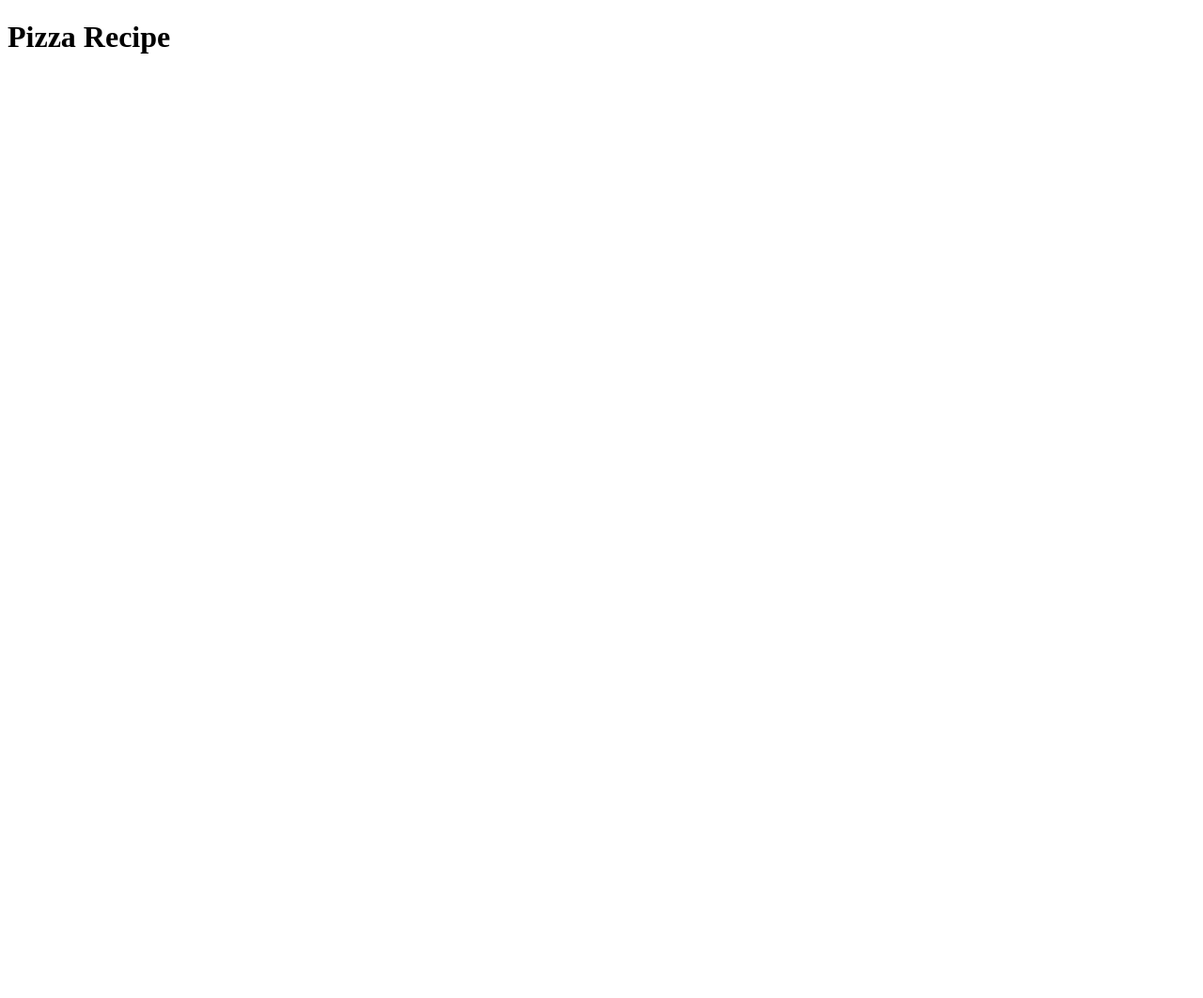
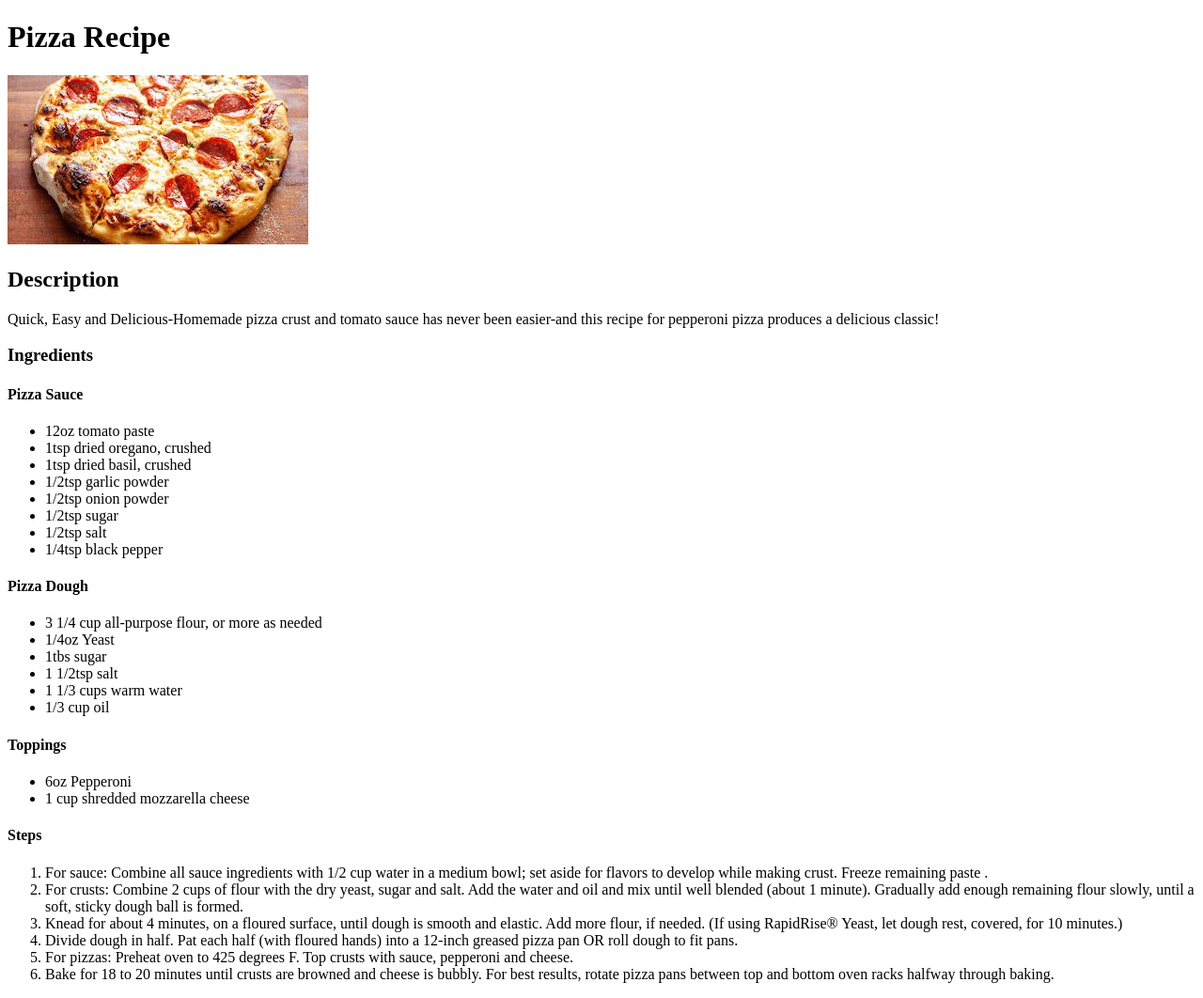
Before and after one commit to Baelhorne/odin-recipes, a plain HTML site: page recipes/pizza.html in a window 1280 px wide. Shown: the whole page at 94% size. Before the commit the page ends 800 px from the top, so only its background shows below. Drawn offline with Linux system fonts and the light colour scheme.

Commit message:
pizza recipe

```diff
--- a/recipes/pizza.html
+++ b/recipes/pizza.html
@@ -1,12 +1,60 @@
 <!DOCTYPE html>
-<html lang="en">
+<html>
 <head>
     <meta charset="UTF-8">
-    <meta http-equiv="X-UA-Compatible" content="IE=edge">
-    <meta name="viewport" content="width=device-width, initial-scale=1.0">
     <title>Pizza</title>
 </head>
 <body>
     <h1>Pizza Recipe</h1>
+
+    <img src= "./img/pizza.jpg" alt="pizza dude">
+
+    <h2>Description</h2>
+
+    <p>Quick, Easy and Delicious-Homemade pizza crust and tomato sauce has never been easier-and this recipe for pepperoni pizza produces a delicious classic!</p>
+
+    <h3>Ingredients</h3>
+
+    <h4> Pizza Sauce</h4>
+
+    <ul>
+        <li>12oz tomato paste</li>
+        <li>1tsp dried oregano, crushed</li>
+        <li>1tsp dried basil, crushed</li>
+        <li>1/2tsp garlic powder</li>
+        <li>1/2tsp onion powder</li>
+        <li>1/2tsp sugar</li>
+        <li>1/2tsp salt</li>
+        <li>1/4tsp black pepper</li>
+    </ul>
+
+    <h4>Pizza Dough</h4>
+
+    <ul>
+        <li>3 1/4 cup all-purpose flour, or more as needed</li>
+        <li>1/4oz Yeast</li>
+        <li>1tbs sugar</li>
+        <li>1 1/2tsp salt</li>
+        <li>1 1/3 cups warm water</li>
+        <li>1/3 cup oil</li>
+    </ul>
+
+    <h4>Toppings</h4>
+
+    <ul>
+        <li>6oz Pepperoni</li>
+        <li>1 cup shredded mozzarella cheese</li>
+    </ul>
+
+    <h4>Steps</h4>
+
+    <ol>
+        <li>For sauce: Combine all sauce ingredients with 1/2 cup water in a medium bowl; set aside for flavors to develop while making crust. Freeze remaining paste .</li>
+        <li>For crusts: Combine 2 cups of flour with the dry yeast, sugar and salt. Add the water and oil and mix until well blended (about 1 minute). Gradually add enough remaining flour slowly, until a soft, sticky dough ball is formed.</li>
+        <li>Knead for about 4 minutes, on a floured surface, until dough is smooth and elastic. Add more flour, if needed. (If using RapidRise® Yeast, let dough rest, covered, for 10 minutes.)</li>
+        <li>Divide dough in half. Pat each half (with floured hands) into a 12-inch greased pizza pan OR roll dough to fit pans.</li>
+        <li>For pizzas: Preheat oven to 425 degrees F. Top crusts with sauce, pepperoni and cheese.</li>
+        <li>Bake for 18 to 20 minutes until crusts are browned and cheese is bubbly. For best results, rotate pizza pans between top and bottom oven racks halfway through baking.</li>
+    </ol>
 </body>
 </html>
```
Also changed, not shown: recipes/img/dough.jpg (added), recipes/img/pizza.jpg (added).
